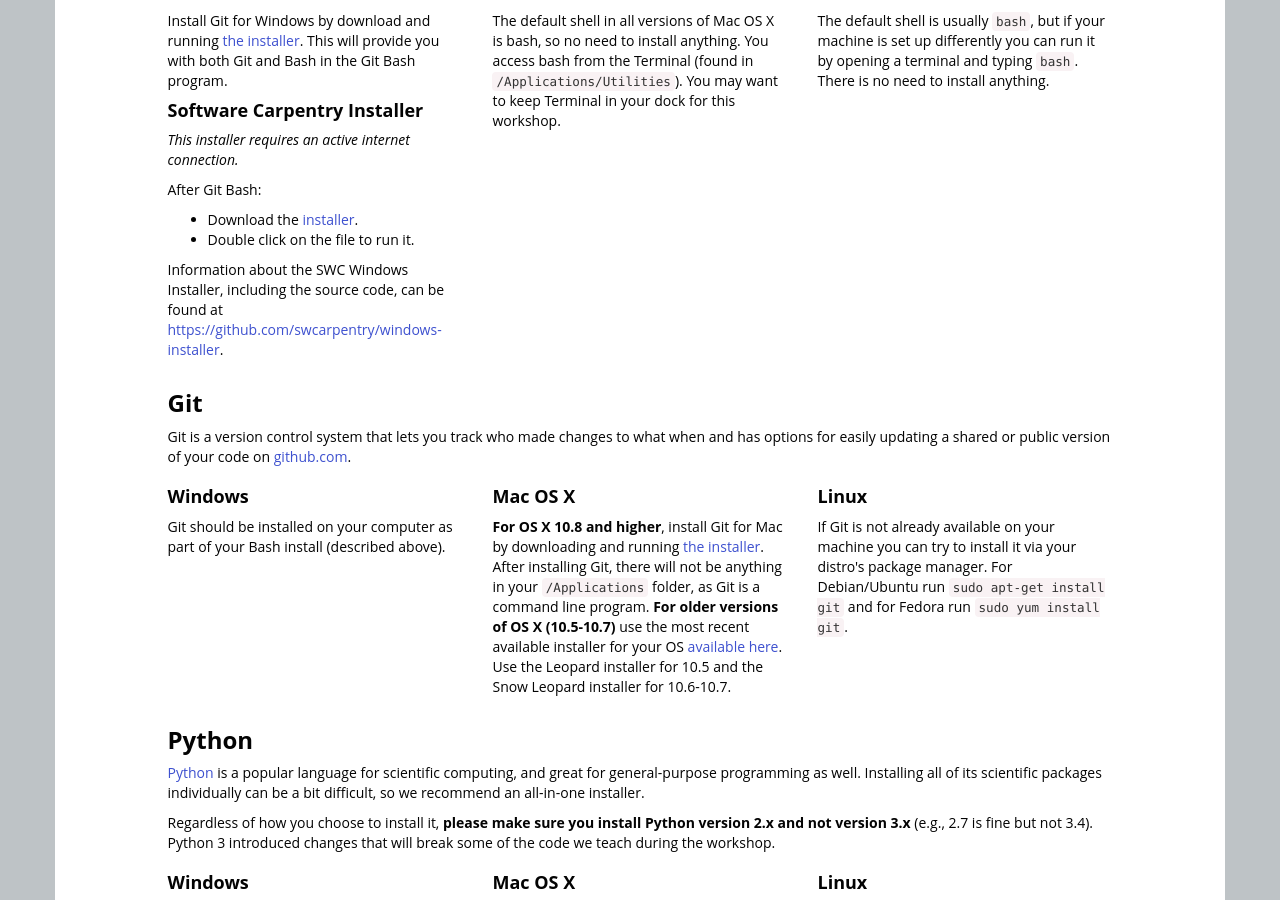
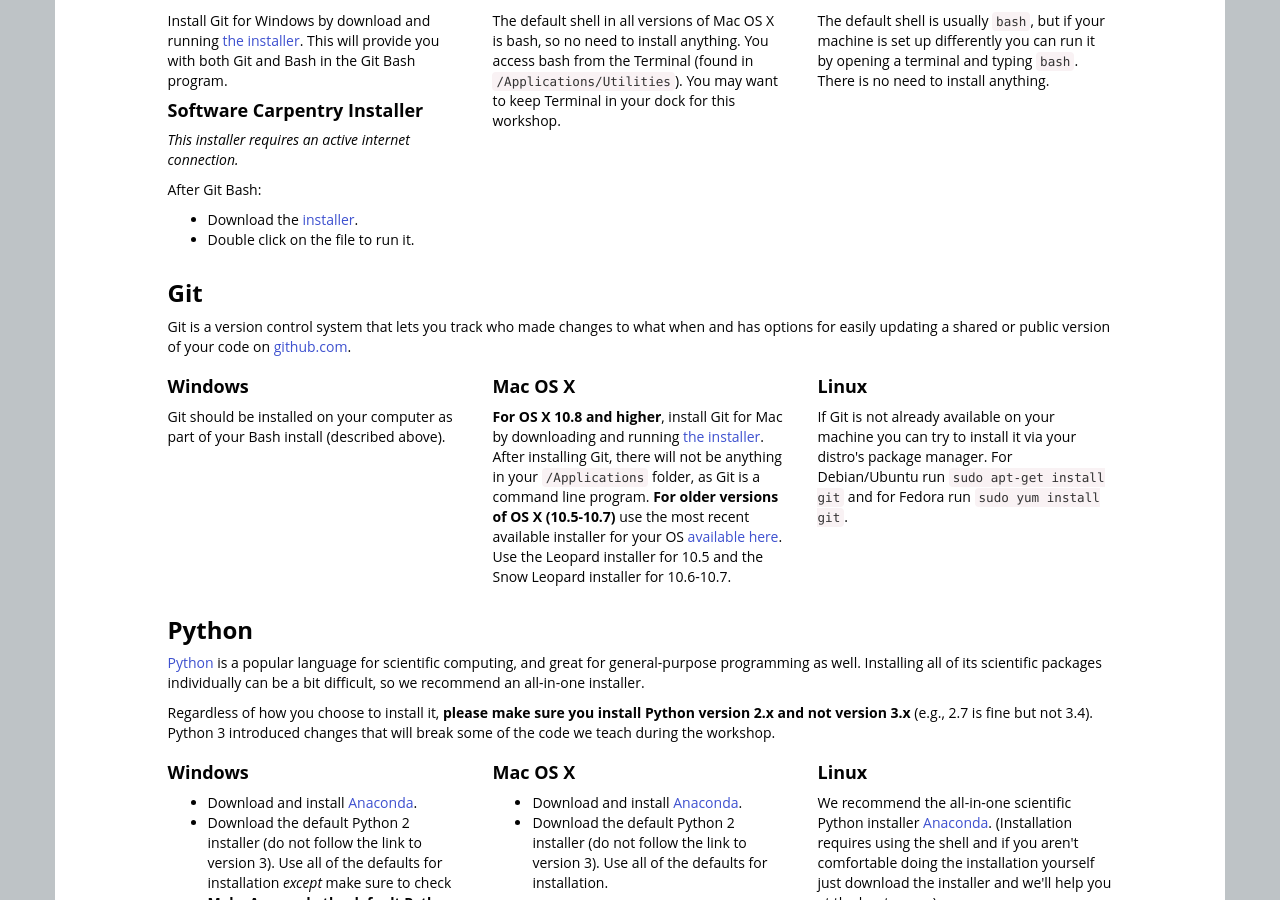
Before and after one commit to carpentries/workshop-template, a Jekyll site: the page built from index.html, in a window 1280 px wide and 900 px high, scrolled down 2301 px. Built offline with Jekyll 4.4.1, drawn with Linux system fonts in a browser that asks for light colours; nearby versions of some CDN libraries; library files that are not in the unit come from our copies.

Commit message:
Revert "Pointing people at source for the Windows installer"
This reverts commit 2dad303967b119845faae8e4dcc2512b8eefc4e7.

```diff
--- a/index.html
+++ b/index.html
@@ -370,11 +370,6 @@
           Double click on the file to run it.
 	</li>
       </ul>
-      <p>
-	Information about the SWC Windows Installer,
-	including the source code, can be found at
-	<a href="https://github.com/swcarpentry/windows-installer">https://github.com/swcarpentry/windows-installer</a>.
-      </p>
     </div>
     <div class="col-md-4">
       <h4>Mac OS X</h4>
```
